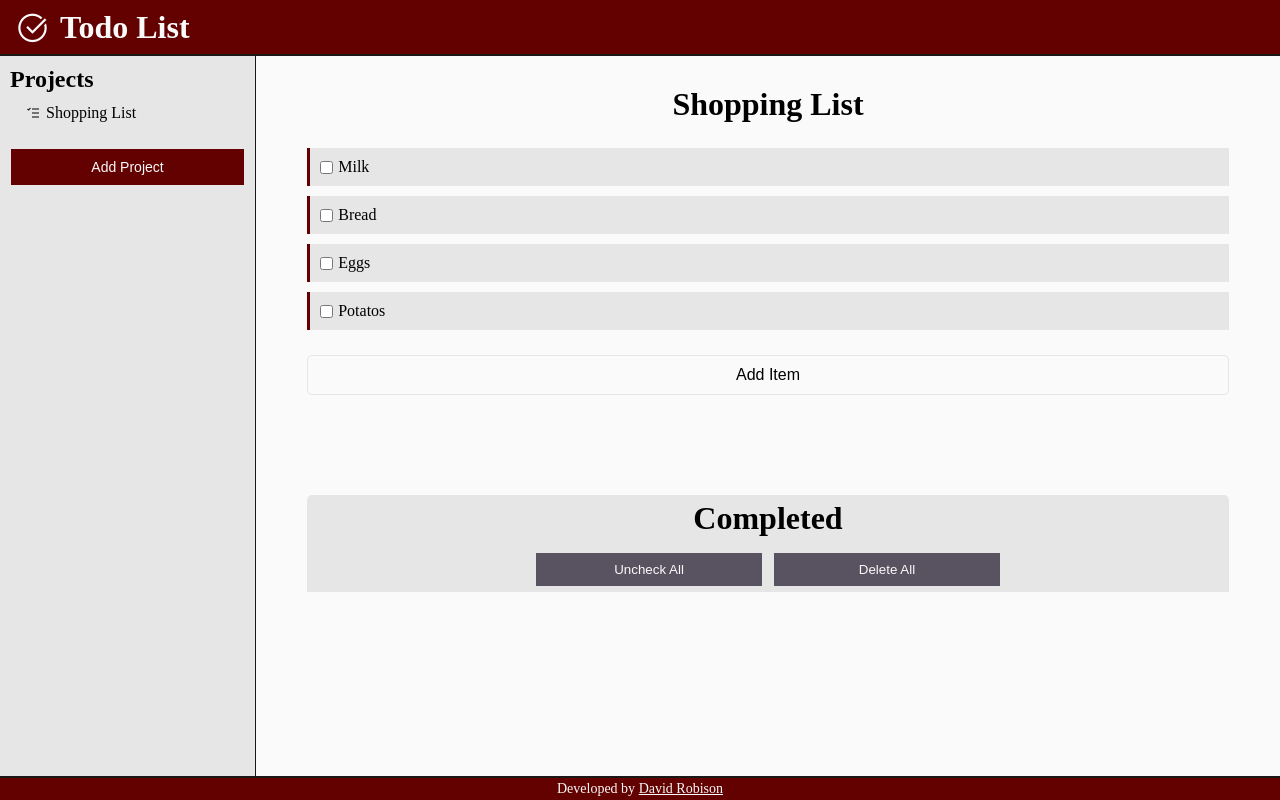
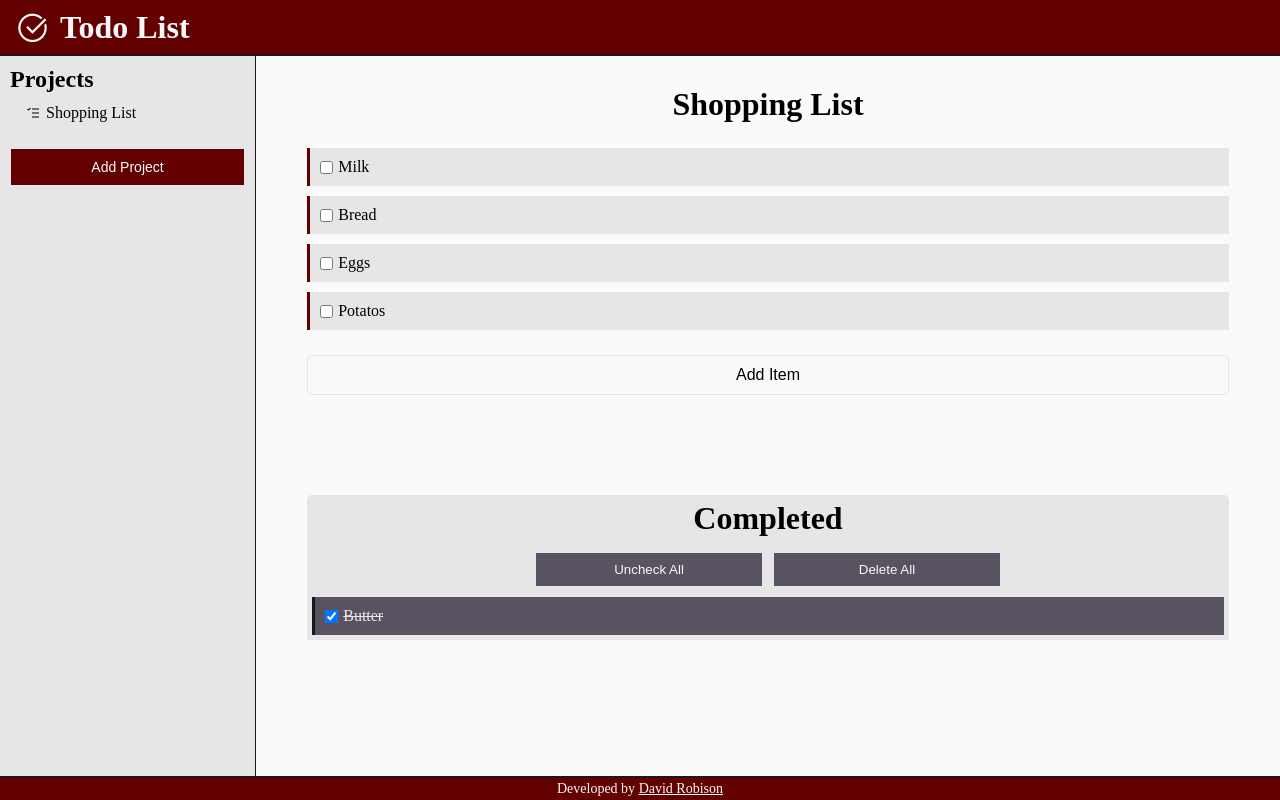
Before and after one commit to robisonwebdev/todo-react, a React (Create React App) app: page / in a window 1280 px wide. Built offline with nearby package versions, Linux system fonts and the light colour scheme.

Commit message:
Copy and pasted displayChecked variable from List.js into this file. Updated props.

```diff
--- a/src/components/DisplayChecked.js
+++ b/src/components/DisplayChecked.js
@@ -1,12 +1,19 @@
 import React from 'react';
+import Checkbox from './Checkbox';
 import Button from './Button';
 
-const DisplayChecked = ({ displayChecked, uncheckAll }) => {
+const DisplayChecked = ({ id, items, uncheckAll, updateChecked }) => {
+    let displayChecked = items.map(item => {
+        if (item.checked) {
+            return <Checkbox className='checkedItem' key={item.name + id} name={item.name} checked={item.checked} updateChecked={updateChecked} id={id} />
+        } else return null;
+    });
+
     return (
         <div className='displayChecked'>
             <h1>Completed</h1>
             <div className='displayCheckedBtns'>
-                <Button className='checkedButtons' onClick={() => uncheckAll(id)}  text='Uncheck All' />
+                <Button className='checkedButtons' onClick={uncheckAll}  text='Uncheck All' />
                 <Button className='checkedButtons' text='Delete All' />
             </div>
             {displayChecked}
```
